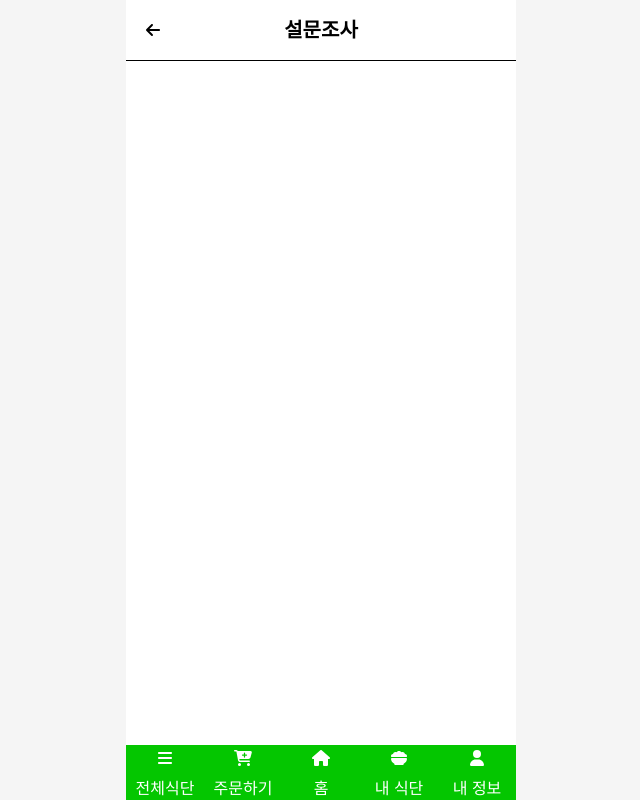
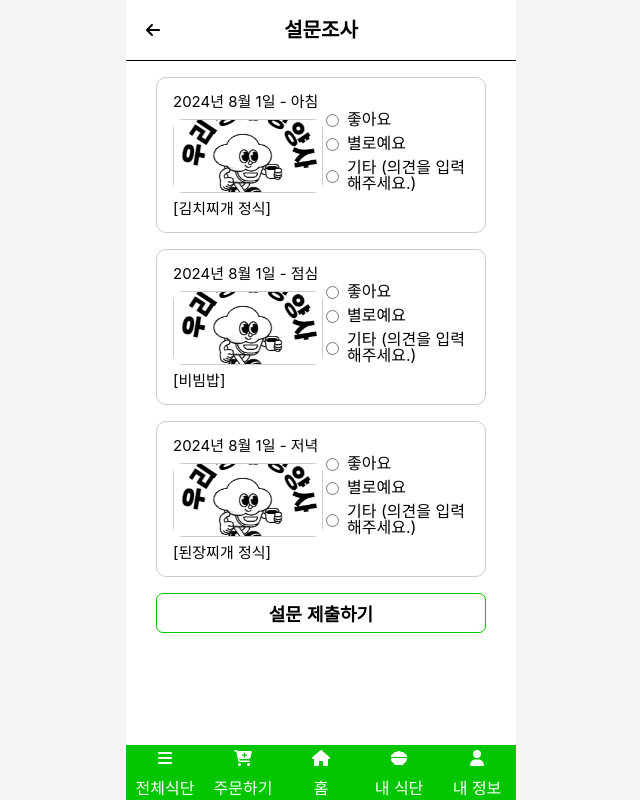
Before and after one commit to dongsubnambuk/LikeLion-12th-Hackathon, a React (Create React App) app in the folder Front/: page /survey-detail in a window 1280 px wide. Shown: the whole page, without its empty margins (319-959 px from the left). Built offline with nearby package versions, Linux system fonts and the light colour scheme.

Commit message:
설문조사, 알림 페이지 완료

```diff
--- a/Front/src/App.js
+++ b/Front/src/App.js
@@ -12,6 +12,7 @@ import OrderList from './pages/OrderList';
 import WeeklyFoodMenu from './pages/WeeklyFoodMenu';
 import Survey from './pages/Survey';
 import SurveyDetail from './pages/SurveyDetail';
+import Notification from './pages/Notification';
 
 const App = () => (
   <div className="mobile-container">
@@ -28,6 +29,7 @@ const App = () => (
                 <Route path="/weeklyfoodmenu" element={<WeeklyFoodMenu />} />
                 <Route path="/survey" element={<Survey />} />
                 <Route path="/survey-detail" element={<SurveyDetail />} />
+                <Route path="/notification" element={<Notification />} />
             </Routes>
         </Router>
 
--- a/Front/src/CSS/Header.css
+++ b/Front/src/CSS/Header.css
@@ -12,6 +12,7 @@
     width: 33%;
     display: flex;
     justify-content: center;
+    cursor: pointer;
 }
 
 .header_contents ul {
--- /dev/null
+++ b/Front/src/CSS/Notification.css
@@ -0,0 +1,18 @@
+.notification-container{
+    display: flex;
+    justify-content: center;
+    padding-top: 30px;
+}
+
+.notification-link{
+    cursor: pointer;
+    width: 80%;
+    display: flex;
+    padding-left: 20px;
+    align-items: center;
+    box-sizing: border-box;
+    height: 5vh;
+    background: #FFFFFF;
+    border: 1px solid #000000;
+    border-radius: 15px;
+}
--- a/Front/src/CSS/SurveyDetail.css
+++ b/Front/src/CSS/SurveyDetail.css
@@ -0,0 +1,94 @@
+/* src/SurveyForm.css */
+.survey-container {
+    display: flex;
+    flex-direction: column;
+    align-items: center;
+    justify-content: center;
+    padding-left: 30px;
+    padding-right: 30px;
+  }
+
+  .survey-section {
+    display: flex;
+    justify-content: center;
+    align-items: center;
+    border-radius: 10px;
+    border: 1px solid #ccc;
+    padding: 16px;
+    margin: 16px 0;
+    background-color: white;
+  }
+
+  .survey-left {
+    font-size: 15px;
+    flex: 1;
+    display: flex;
+    flex-direction: column;
+    align-items: flex-start;
+  }
+
+  .food-image {
+    margin-top: 10px;
+    width: 100%;
+    height: 9vh;
+    background-color: #eee;
+    border-radius: 10px;
+    display: flex;
+    justify-content: center;
+    align-items: center;
+    margin-bottom: 8px;
+    border: 1px solid #ccc;
+    background-size: cover;
+  }
+
+  .logoImage-survey {
+    width: 100%;
+    height: 100%;
+    object-fit: cover; /* 이미지가 컨테이너 크기에 맞게 조정됨 */
+  }
+
+  .survey-right {
+    flex: 1;
+    display: flex;
+    flex-direction: column;
+    justify-content: center;
+  }
+
+  .survey-label {
+    display: flex;
+    align-items: center;
+    /* justify-content: flex-start; */
+    margin-bottom: 8px;
+  }
+
+  .survey-label input {
+    margin-right: 8px;
+  }
+
+  button {
+    cursor: pointer;
+    width: 100%;
+    height: 5vh;
+    background: none; /* 내부 색상을 없앱니다 */
+    border: 1px solid #04C600; /* 테두리 색상과 두께를 설정합니다 */
+    border-radius: 7px;
+    font-size: 18px;
+    margin-bottom: 10px;
+    font-weight: bold;
+    outline: none; /* 아웃라인을 없앱니다 */
+    color: #000000 !important; /* 텍스트 색상을 검정색으로 설정합니다 */
+    -webkit-appearance: none; /* 사파리 기본 스타일을 없앱니다 */
+    -moz-appearance: none; /* 파이어폭스 기본 스타일을 없앱니다 */
+    appearance: none; /* 기본 스타일을 없앱니다 */
+  }
+
+  button:hover {
+    background-color: rgba(4, 198, 0, 0.8); /* 불투명도 80% */
+    transition-duration: 0.5s;
+  }
+
+  .survey-submit{
+    display: flex;
+    justify-content: center;
+
+  }
--- a/Front/src/components/BottomNav.jsx
+++ b/Front/src/components/BottomNav.jsx
@@ -24,6 +24,10 @@ const BottomNav = () => {
     navigate('/mypage');
   };
 
+  const handleNavigationMyFood = () => {
+    navigate('/weeklyfoodmenu');
+  };
+
   return (
     <nav className="wrapper">
       {/* 하단 네비게이션 최상위 태그 */}
@@ -41,7 +45,7 @@ const BottomNav = () => {
         홈
       </div>
       <div className="button-naming">
-        <FontAwesomeIcon icon={faBowlFood} />
+        <FontAwesomeIcon icon={faBowlFood} onClick={handleNavigationMyFood}/>
         내 식단
       </div>
       <div className="button-naming" onClick={handleNavigationMyPage}>
--- a/Front/src/components/Header.jsx
+++ b/Front/src/components/Header.jsx
@@ -51,6 +51,8 @@ const Header = () => {
                 return '설문조사';
             case '/survey-detail':
                 return '설문조사';
+            case '/notification':
+                return '알림';
             default:
                 return 'Main Page';
         }
--- /dev/null
+++ b/Front/src/pages/Notification.jsx
@@ -0,0 +1,22 @@
+import React, { useState } from "react";
+import { useNavigate } from 'react-router-dom';
+import Header from "../components/Header";
+import BottomNav from "../components/BottomNav";
+import '../CSS/Notification.css';
+
+function Notification(){
+
+    return(
+        <>
+            <Header/>
+            <div className="notification-container">
+                <div className="notification-link">
+                    <span>구독 잔액 부족 안내</span>
+                </div>
+            </div>
+            <BottomNav/>
+        </>
+    );
+}
+
+export default Notification;
--- a/Front/src/pages/Signup.jsx
+++ b/Front/src/pages/Signup.jsx
@@ -74,6 +74,18 @@ function Signup(){
         } else {
             setError("");
         }
+    };
+
+    const handleSubmit = (e) => {
+        e.preventDefault();
+        console.log({
+            email,
+            password,
+            userName,
+            phoneNumber,
+            roadAddress,
+            detailAddress,
+        });
     };
 
     return(
@@ -168,7 +180,7 @@ function Signup(){
 
                 </div>
             </div>
-            <button className="signup-btn">회원가입</button>
+            <button className="signup-btn" onClick={handleSubmit}>회원가입</button>
         </div>
 
             <BottomNav/>
--- a/Front/src/pages/SurveyDetail.jsx
+++ b/Front/src/pages/SurveyDetail.jsx
@@ -1,14 +1,100 @@
-import React, { useState } from "react";
+import React, { useState, useEffect } from "react";
 import { useNavigate } from 'react-router-dom';
 import Header from "../components/Header";
 import BottomNav from "../components/BottomNav";
 import '../CSS/SurveyDetail.css';
+import logo from '../images/logo.png';
 
 function SurveyDetail(){
+    const [meals, setMeals] = useState({ breakfast: '', lunch: '', dinner: '' });
+    const [responses, setResponses] = useState({ breakfast: '', lunch: '', dinner: '' });
+    const [feedback, setFeedback] = useState({ breakfast: '', lunch: '', dinner: '' });
+
+    useEffect(() => {
+      // 임시 데이터 설정
+      const fetchMeals = async () => {
+        const data = {
+          breakfast: '김치찌개 정식',
+          lunch: '비빔밥',
+          dinner: '된장찌개 정식',
+        };
+        setMeals(data);
+      };
+
+      fetchMeals();
+    }, []);
+
+    const handleResponseChange = (mealType, value) => {
+      setResponses((prevResponses) => ({ ...prevResponses, [mealType]: value }));
+    };
+
+    const handleFeedbackChange = (mealType, value) => {
+      setFeedback((prevFeedback) => ({ ...prevFeedback, [mealType]: value }));
+    };
+
+    const handleSubmit = (e) => {
+      e.preventDefault();
+      console.log({ responses, feedback });
+      alert('설문이 제출되었습니다!');
+    };
+
     return(
         <>
         <Header/>
+        <div className="survey-container">
+      <form onSubmit={handleSubmit}>
+        {['breakfast', 'lunch', 'dinner'].map((mealType) => (
+          <div key={mealType} className="survey-section">
+            <div className="survey-left">
+              <h3>{`2024년 8월 1일 - ${mealType === 'breakfast' ? '아침' : mealType === 'lunch' ? '점심' : '저녁'}`}</h3>
+              <div className="food-image"><img src={logo} className="logoImage-survey" alt="logo" /></div>
+              <p>[{meals[mealType]}]</p>
+            </div>
+            <div className="survey-right">
+              <label className="survey-label">
+                <input
+                  type="radio"
+                  value="좋아요"
+                  checked={responses[mealType] === '좋아요'}
+                  onChange={(e) => handleResponseChange(mealType, e.target.value)}
+                />
+                좋아요
+              </label>
+              <label className="survey-label">
+                <input
+                  type="radio"
+                  value="별로예요"
+                  checked={responses[mealType] === '별로예요'}
+                  onChange={(e) => handleResponseChange(mealType, e.target.value)}
+                />
+                별로예요
+              </label>
+              <label className="survey-label">
+                <input
+                  type="radio"
+                  value="기타"
+                  checked={responses[mealType] === '기타'}
+                  onChange={(e) => handleResponseChange(mealType, e.target.value)}
+                />
+                기타 (의견을 입력해주세요.)
+              </label>
+              {responses[mealType] === '기타' && (
+                <input
+                  type="text"
+                  value={feedback[mealType]}
+                  onChange={(e) => handleFeedbackChange(mealType, e.target.value)}
+                  placeholder="텍스트 박스"
+                />
+              )}
+            </div>
+          </div>
+        ))}
+        <div className="survey-submit">
+            <button type="submit">설문 제출하기</button>
+        </div>
 
+      </form>
+    </div>
         <BottomNav/>
         </>
     );
```
